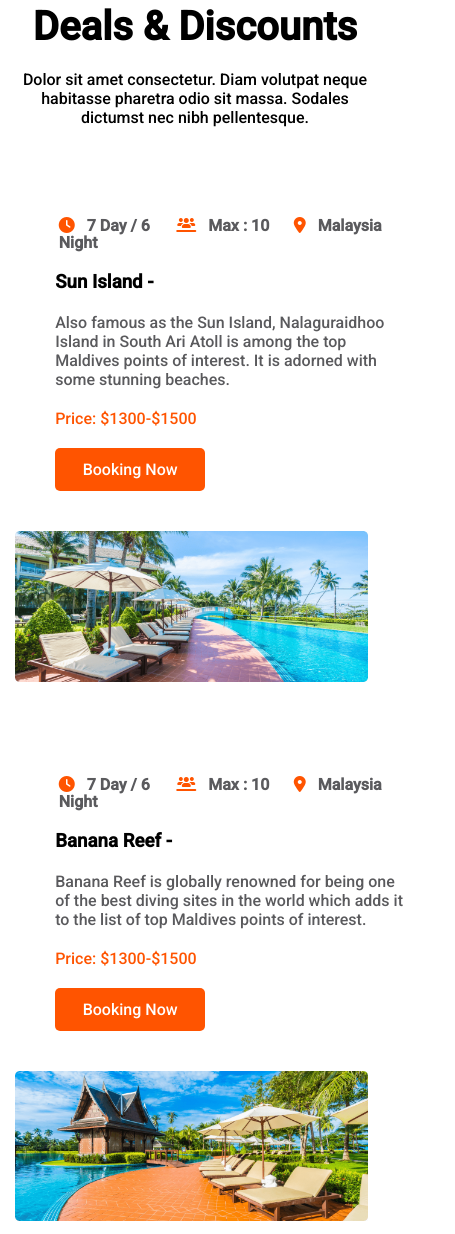
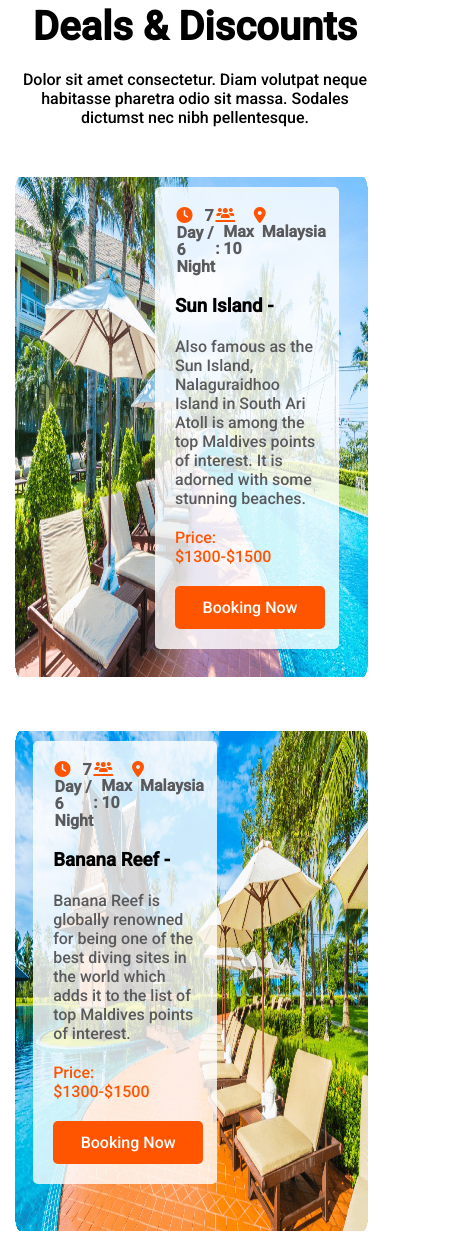
Before and after one commit to Mohammadashif007/infinity-travel, a plain HTML site: page index.html in a window 390 px wide. Shown: the part 5538-6772 px from the top of the page, 455 px wide, since content can reach past the window. Drawn offline with Linux system fonts and the light colour scheme.

Commit message:
edit done

```diff
--- a/style.css
+++ b/style.css
@@ -227,8 +227,8 @@
     background-color: rgba(255, 255, 255, 0.8);
     width: 40%;
     right: 10%;
-    top: 20%;
-    padding: 40px;
+    top: 10%;
+    padding: 20px;
     border-radius: 5px;
 }
 .deals-img-text-2 {
@@ -236,8 +236,8 @@
     background-color: rgba(255, 255, 255, 0.8);
     width: 40%;
     left: 5%;
-    top: 20%;
-    padding: 40px;
+    top: 10%;
+    padding: 30px;
     border-radius: 5px;
 }
 .deals-img-title {
@@ -467,7 +467,7 @@
         width: 100%;
         margin-top: 40px;
     }
-    .deals-img-container {
+    /* .deals-img-container {
         position: static;
     }
     .deals-img-text {
@@ -478,14 +478,32 @@
         top: 20%;
         padding: 40px;
         border-radius: 5px;
+    } */
+
+    .deals-img-container {
+        position: relative;
+
     }
+    .deals-img-container img {
+        height: 500px;
+    }
+    .deals-img-text {
+        position: absolute;
+        background-color: rgba(255, 255, 255, 0.8);
+        /* width: 40%; */
+        /* right: 10%; */
+        top: 2%;
+        padding: 20px;
+        border-radius: 5px;
+    }
+
     .deals-img-text-2 {
-        position: static;
+        position: absolute;
         background-color: rgba(255, 255, 255, 0.8);
-        width: 100%;
-        left: 5%;
-        top: 20%;
-        padding: 40px;
+        /* width: 40%; */
+        /* right: 10%; */
+        top: 2%;
+        padding: 20px;
         border-radius: 5px;
     }
     .lost-section-container {
```
